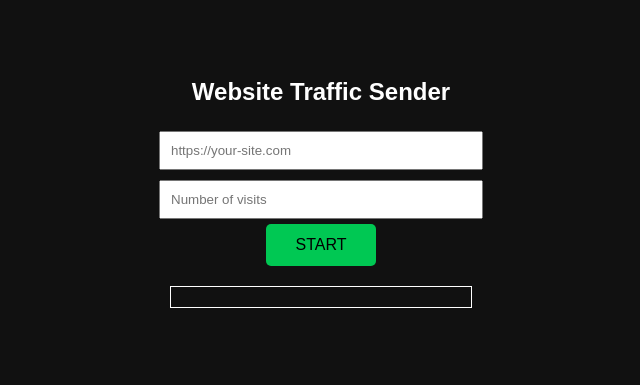
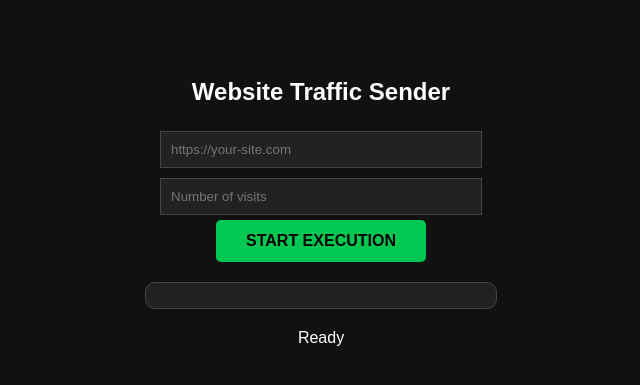
Before and after one commit to altstoreupload-pixel/Tiktokviewer, a Flask app: page / in a window 1280 px wide. Shown: the top 385 px of the page, without its empty margins (319-959 px from the left). Run offline with Flask 3, Linux system fonts and the light colour scheme.

Commit message:
Update index.html

```diff
--- a/templates/index.html
+++ b/templates/index.html
@@ -1,52 +1,16 @@
 <!DOCTYPE html>
 <html>
 <head>
-    <title>Traffic Sender</title>
+    <title>High-Speed Traffic Sender</title>
     <style>
-        body {
-            font-family: Arial;
-            background: #111;
-            color: white;
-            text-align: center;
-            padding-top: 50px;
-        }
-
-        input {
-            padding: 10px;
-            width: 300px;
-            margin: 5px;
-        }
-
-        button {
-            padding: 12px 30px;
-            font-size: 16px;
-            border: none;
-            cursor: pointer;
-            border-radius: 5px;
-        }
-
-        #startBtn {
-            background: #00c853;
-            color: black;
-        }
-
-        #startBtn:disabled {
-            background: grey;
-            cursor: not-allowed;
-        }
-
-        #bar {
-            width: 300px;
-            height: 20px;
-            border: 1px solid white;
-            margin: 20px auto;
-        }
-
-        #progress {
-            height: 100%;
-            width: 0%;
-            background: #00c853;
-        }
+        body { font-family: Arial; background: #111; color: white; text-align: center; padding-top: 50px; }
+        input { padding: 10px; width: 300px; margin: 5px; background: #222; color: white; border: 1px solid #444; }
+        button { padding: 12px 30px; font-size: 16px; border: none; cursor: pointer; border-radius: 5px; }
+        #startBtn { background: #00c853; color: black; font-weight: bold; }
+        #startBtn:disabled { background: #333; color: #777; cursor: not-allowed; }
+        #bar { width: 350px; height: 25px; border: 1px solid #444; margin: 20px auto; background: #222; border-radius: 10px; overflow: hidden; }
+        #progress { height: 100%; width: 0%; background: linear-gradient(90deg, #00c853, #b2ff59); transition: width 0.3s ease; }
+        .stats { color: #aaa; font-size: 14px; margin-top: 10px; }
     </style>
 </head>
 <body>
@@ -56,20 +20,24 @@
 <input id="url" placeholder="https://your-site.com"><br>
 <input id="views" type="number" placeholder="Number of visits"><br>
 
-<button id="startBtn" onclick="start()">START</button>
+<button id="startBtn" onclick="start()">START EXECUTION</button>
 
 <div id="bar">
     <div id="progress"></div>
 </div>
 
-<p id="info"></p>
+<p id="info">Ready</p>
+<div class="stats" id="error-log"></div>
 
 <script>
 async function start() {
     const url = document.getElementById("url").value;
     const views = document.getElementById("views").value;
 
+    if(!url || !views) return alert("Please fill all fields");
+
     document.getElementById("startBtn").disabled = true;
+    document.getElementById("info").innerText = "Scraping Proxies & Starting...";
 
     await fetch("/start", {
         method: "POST",
@@ -87,14 +55,15 @@ async function poll() {
     if (data.total > 0) {
         const percent = (data.sent / data.total) * 100;
         document.getElementById("progress").style.width = percent + "%";
-        document.getElementById("info").innerText =
-            `${data.sent} / ${data.total}`;
+        document.getElementById("info").innerText = `Progress: ${data.sent} / ${data.total}`;
+        document.getElementById("error-log").innerText = `Errors: ${data.errors} | Last Error: ${data.last_error}`;
     }
 
     if (data.running) {
-        setTimeout(poll, 500);
+        setTimeout(poll, 800); // Polling every 800ms for smooth updates
     } else {
         document.getElementById("startBtn").disabled = false;
+        document.getElementById("info").innerText = data.sent > 0 ? "Task Finished" : "Task Failed (Check Proxies)";
     }
 }
 </script>
```
